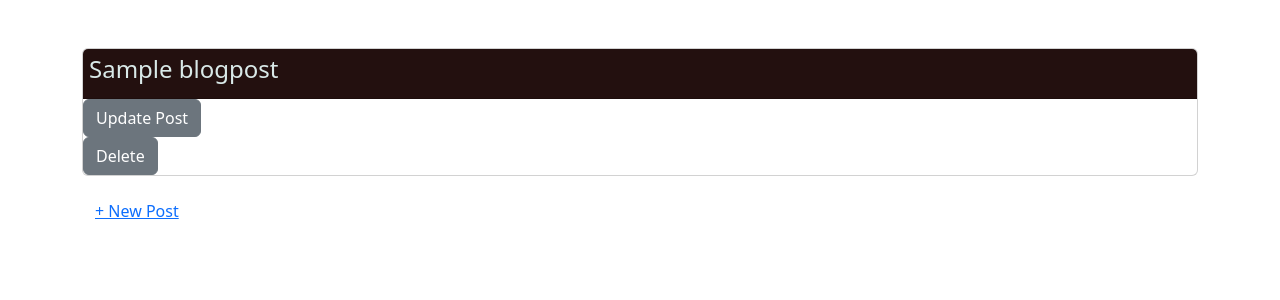
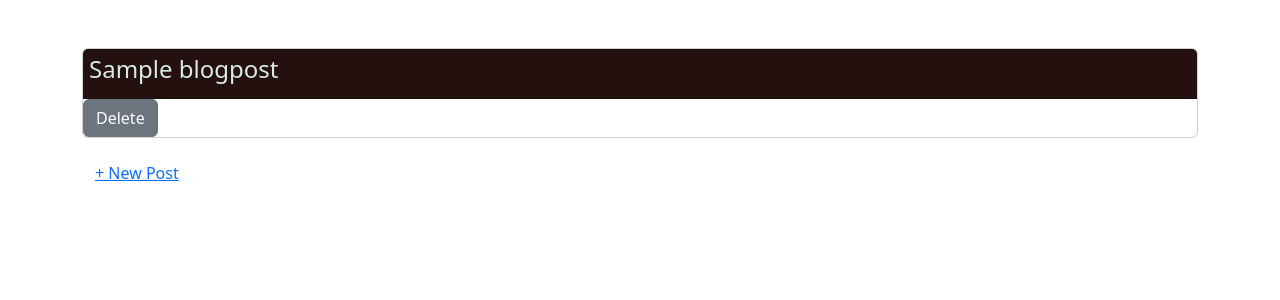
Before and after one commit to nisha4r/mvc-tech-blog, a Node server app: page /dashboard in a window 1280 px wide. Shown: the part 145-445 px from the top of the page. Run offline with Node 20, Linux system fonts and the light colour scheme; a user stored in the database is signed in; tables that the repository leaves empty hold one stand-in row (values such as "Sample post"); some libraries are stand-ins or nearby versions.

Commit message:
update dashboard update

```diff
--- a/views/dashboard.handlebars
+++ b/views/dashboard.handlebars
@@ -5,11 +5,9 @@
 
     <div class="card">
         <div class="card-header">
-            <h4>{{title}}</h4>
+            <h4><a class="link" href="/dashboard/update/{{id}}"></a>{{title}}</a></h4>
         </div>
-        <div>
-            <button class="btn btn-secondary" id="update-btn"><i class="bi bi-trash"></i>Update Post</button>
-        </div>
+
 
         <div>
             <button class="btn btn-secondary" id="delete-btn"><i class="bi bi-trash"></i>Delete</button>
```
